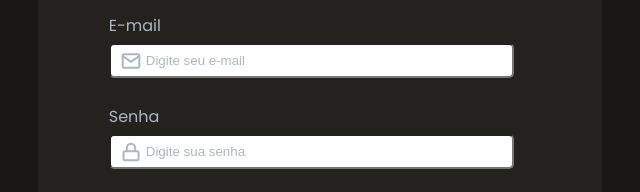
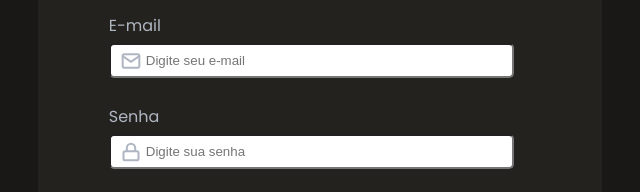
Before and after one commit to RafaelContact/Rocketcity-desafio, a plain HTML site: page index.html in a window 1280 px wide. Shown: the part 229-421 px from the top of the page, 0-640 px from the left. Drawn offline with Linux system fonts and the light colour scheme.

Commit message:
add placeholder

```diff
--- a/index.html
+++ b/index.html
@@ -1,9 +1,9 @@
 <!-- Arrumar as fontes, configurar a ultima media querie para se posicionar com uma unidade de medida responsiva que não é fixa como vmin e desfazer a gambiarra-->
-<!-- descobrir como modificar as bordas do input -->
+<!-- descobrir como modificar as bordas do input (subseletores)-->
+<!-- colocar transição nos inputs -->
 <!-- fazer uma página de esqueci minha senha e não tenho cadastro -->
 <!-- vincular ao mailchimp essas informações para enviar um email de registro automatico -->
 <!-- fazer uma página de login feito com sucesso para ser encaminhado após o submit -->
-<!-- colocar transição nos inputs -->
 <!-- Passar a página no google analitcs para verificar o desempenho, fazer um arquivo roboto-txt e um sitemap -->
 <!--  Subir em uma hospedagem grátis e também subir no github sites e fazer um readme -->
 <!DOCTYPE html>
@@ -54,11 +54,11 @@
     <!-- Includ action ? -->
     <form action="">
         <p>E-mail </p>
-        <input class="tam" id="um" type="text" value="Digite seu e-mail" >
+        <input class="tam" id="um" type="text" placeholder="Digite seu e-mail" >
         <p>Senha</p>
-        <input class="tam" id="dois" id="eye" type="text" value="Digite sua senha">
+        <input class="tam" id="dois" id="eye" type="text" placeholder="Digite sua senha">
 <!-- Os inputs devem ter estilos diferentes dependendo do estado (normal ou em foco) -->
-<!-- Deve ser incluida uma forma de as letras do input desaparecerem ao clicar e o background e outras imagens serem incluidas. -->
+<!-- Deve ser incluida uma forma de o background e outras imagens serem incluidas. -->
         <br><input class="box" type="checkbox" nome="check">
         <p class="checkbox" >Lembre-me</p>
         <a href="" class="senha"> <strong> Esqueci a minha Senha </strong></a> <br>
```
